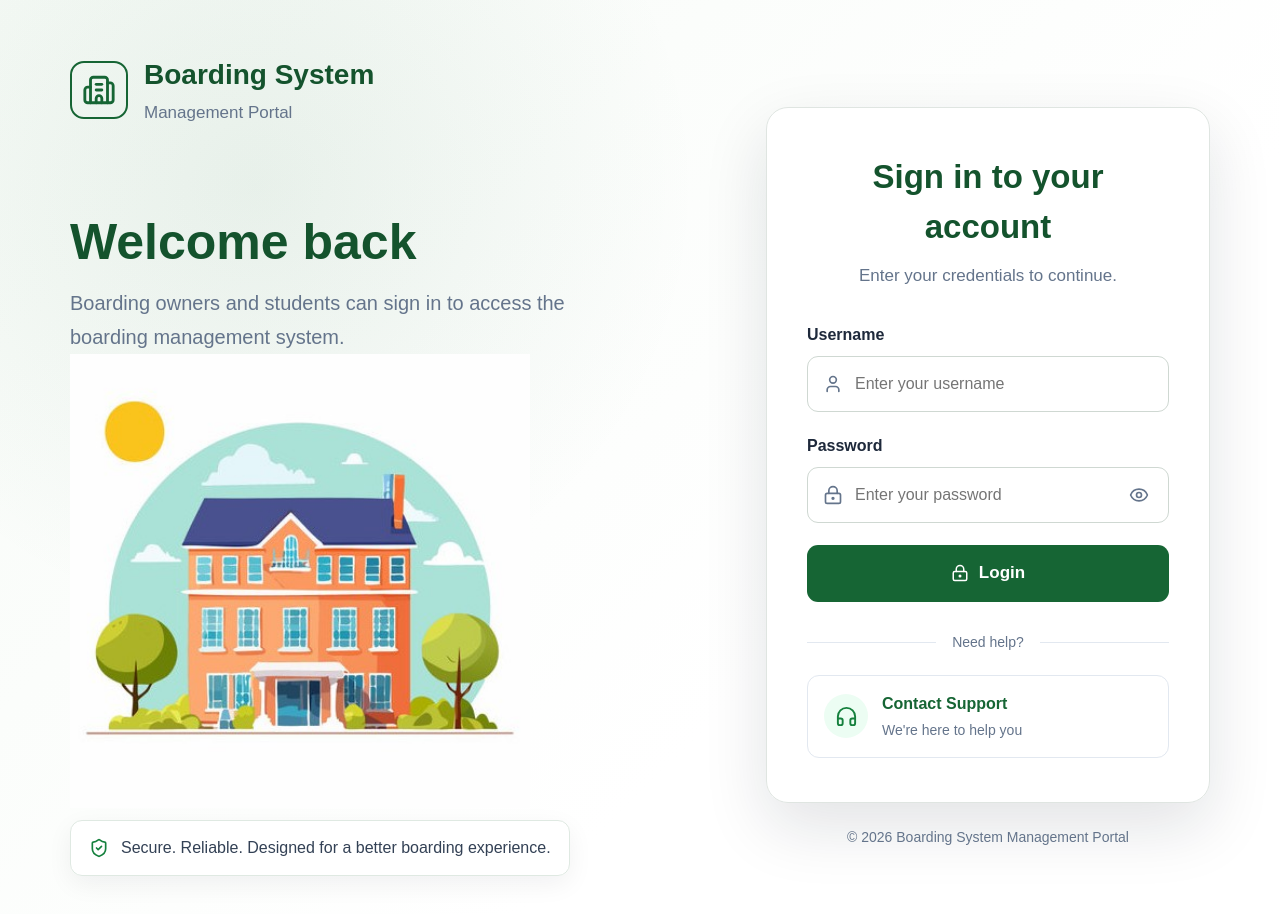
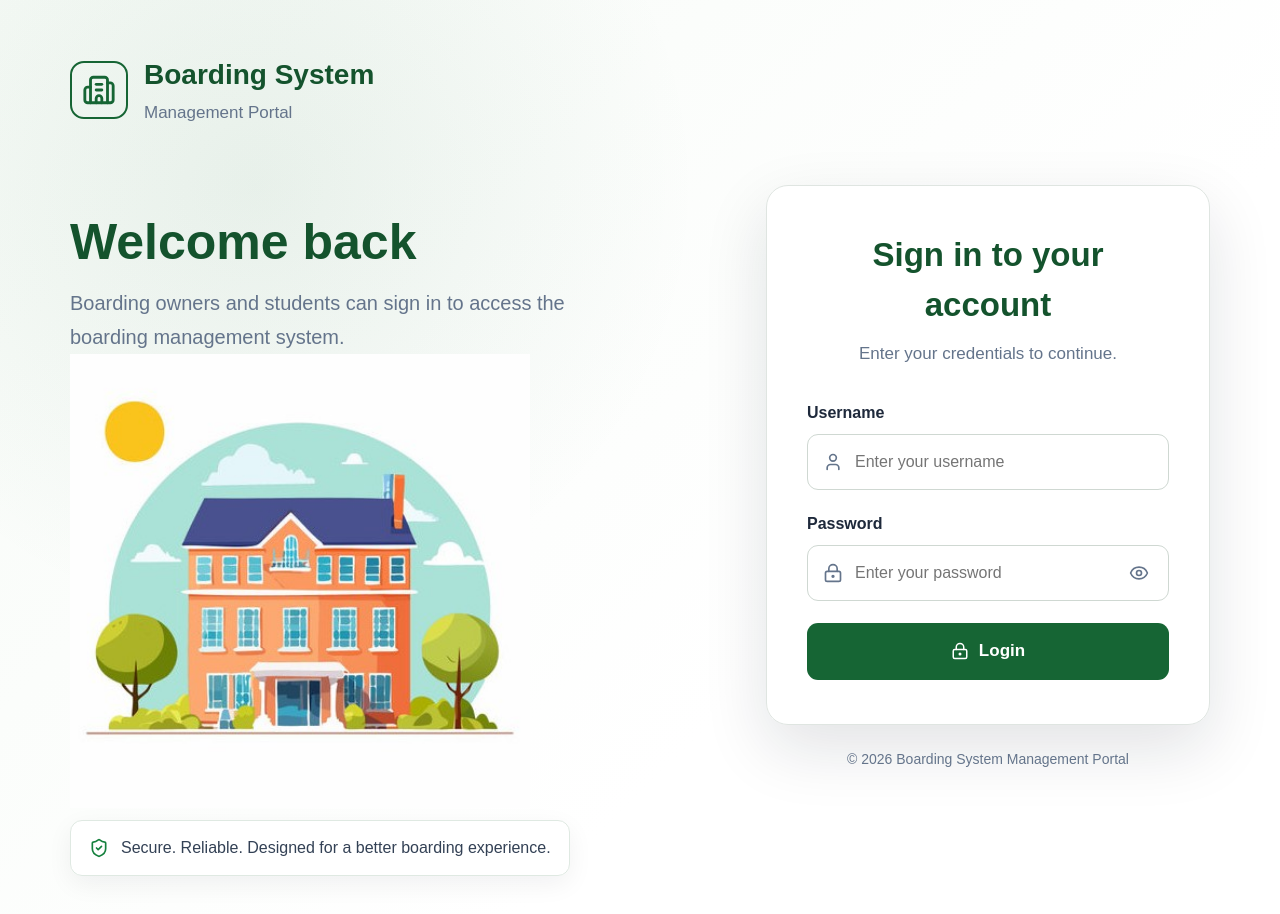
Before and after one commit to cjdebug/university-boarding-management-system, a React app in the folder frontend/: page /login in a window 1280 px wide. Shown: the top 914 px of the page. Built offline with nearby package versions, Linux system fonts and the light colour scheme; no server answers; the HTML template or start-up script is replaced by a standard one.

Commit message:
comments

```diff
--- a/frontend/src/components/layout/TopNavbar.jsx
+++ b/frontend/src/components/layout/TopNavbar.jsx
@@ -132,7 +132,7 @@ function TopNavbar({ userType, userName, userId }) {
       </div>
 
       <div className="navbar-right">
-
+{/* notification button */}
         <div className="notification-wrapper">
           <button
             className="notification-button"
--- a/frontend/src/pages/auth/Login.jsx
+++ b/frontend/src/pages/auth/Login.jsx
@@ -142,23 +142,6 @@ function Login() {
               {loading ? "Signing in..." : "Login"}
             </button>
           </form>
-
-          <div className="login-divider">
-            <span />
-            <p>Need help?</p>
-            <span />
-          </div>
-
-          <div className="support-box">
-            <div className="support-icon">
-              <Headphones size={23} />
-            </div>
-
-            <div>
-              <strong>Contact Support</strong>
-              <p>We're here to help you</p>
-            </div>
-          </div>
         </div>
 
         <div className="login-footer">
--- a/frontend/src/pages/owner/CreateFeeRecord.jsx
+++ b/frontend/src/pages/owner/CreateFeeRecord.jsx
@@ -17,6 +17,7 @@ function CreateFeeRecord() {
   const [message, setMessage] = useState("");
   const [error, setError] = useState("");
 
+  // fetch students
   useEffect(() => {
     const fetchStudents = async () => {
       try {
@@ -36,7 +37,7 @@ function CreateFeeRecord() {
       [e.target.name]: e.target.value,
     });
   };
-
+// submit form
   const handleSubmit = async (e) => {
     e.preventDefault();
 
@@ -88,7 +89,7 @@ function CreateFeeRecord() {
         <div className="form-grid">
           <div className="form-group">
             <label>Student</label>
-
+            {/* student dropdown list */}
             <select
               name="student_id"
               value={formData.student_id}
--- a/frontend/src/pages/owner/Dashboard.jsx
+++ b/frontend/src/pages/owner/Dashboard.jsx
@@ -56,7 +56,7 @@ function Dashboard() {
   }, []);
 
 
-
+  // retriew student info
   const stats = [
     {
       title: "Students",
--- a/frontend/src/pages/owner/FeePaymentManagement.jsx
+++ b/frontend/src/pages/owner/FeePaymentManagement.jsx
@@ -9,6 +9,7 @@ function FeePaymentManagement() {
   const [reminderError, setReminderError] = useState("");
   const [sendingReminders, setSendingReminders] = useState(false);
 
+  // send payment reminder
   const handleSendReminders = async () => {
     const confirmed = window.confirm(
       "Are you sure you want to send payment reminders for overdue fee records?",
--- a/frontend/src/pages/owner/RecordPayment.jsx
+++ b/frontend/src/pages/owner/RecordPayment.jsx
@@ -18,6 +18,7 @@ function RecordPayment() {
   const [message, setMessage] = useState("");
   const [error, setError] = useState("");
 
+  // dropdown filtering students
   useEffect(() => {
     const fetchFeeRecords = async () => {
       try {
--- a/frontend/src/pages/owner/UpdateFeeRecord.jsx
+++ b/frontend/src/pages/owner/UpdateFeeRecord.jsx
@@ -3,6 +3,7 @@ import { useNavigate, useParams } from "react-router-dom";
 import { apiRequest } from "../../services/api";
 
 function UpdateFeeRecord() {
+  // reads fee record ID
   const { fee_record_id } = useParams();
   const navigate = useNavigate();
 
@@ -63,6 +64,7 @@ function UpdateFeeRecord() {
     });
   };
 
+  // sends put request
   const handleSubmit = async (e) => {
     e.preventDefault();
 
@@ -121,6 +123,7 @@ function UpdateFeeRecord() {
               <input
                 type="text"
                 value={
+                  // display student name as read only
                   students.find(
                     (student) =>
                       String(student.student_id) ===
@@ -157,6 +160,7 @@ function UpdateFeeRecord() {
               />
             </div>
 
+            {/* editable fee details */}
             <div className="form-group">
               <label>Amount</label>
 
--- a/frontend/src/pages/owner/reports/FeePaymentReport.jsx
+++ b/frontend/src/pages/owner/reports/FeePaymentReport.jsx
@@ -59,6 +59,7 @@ const compactCurrency = (value) => {
   return String(amount);
 };
 
+// filter values
 const initialFilters = {
   from_date: "",
   to_date: "",
@@ -121,6 +122,7 @@ function FeePaymentReport() {
     }));
   };
 
+  // validates dates and generate report
   const handleGenerate = (event) => {
     event.preventDefault();
 
@@ -141,6 +143,7 @@ function FeePaymentReport() {
     loadReport(initialFilters);
   };
 
+  // handle print
   const handlePrint = () => {
     if (!loading && !error && report) {
       window.print();
@@ -149,6 +152,7 @@ function FeePaymentReport() {
 
   const summary = report?.summary || {};
 
+  // generates charts
   const charts = report?.charts || {};
 
   const collectionData = (charts.collection_performance || []).map((item) => ({
```
Also changed, not shown: frontend/src/pages/owner/ViewFeeRecords.jsx (+6 -1 lines), 2 other files (tests, documents, lock files or other folders).
